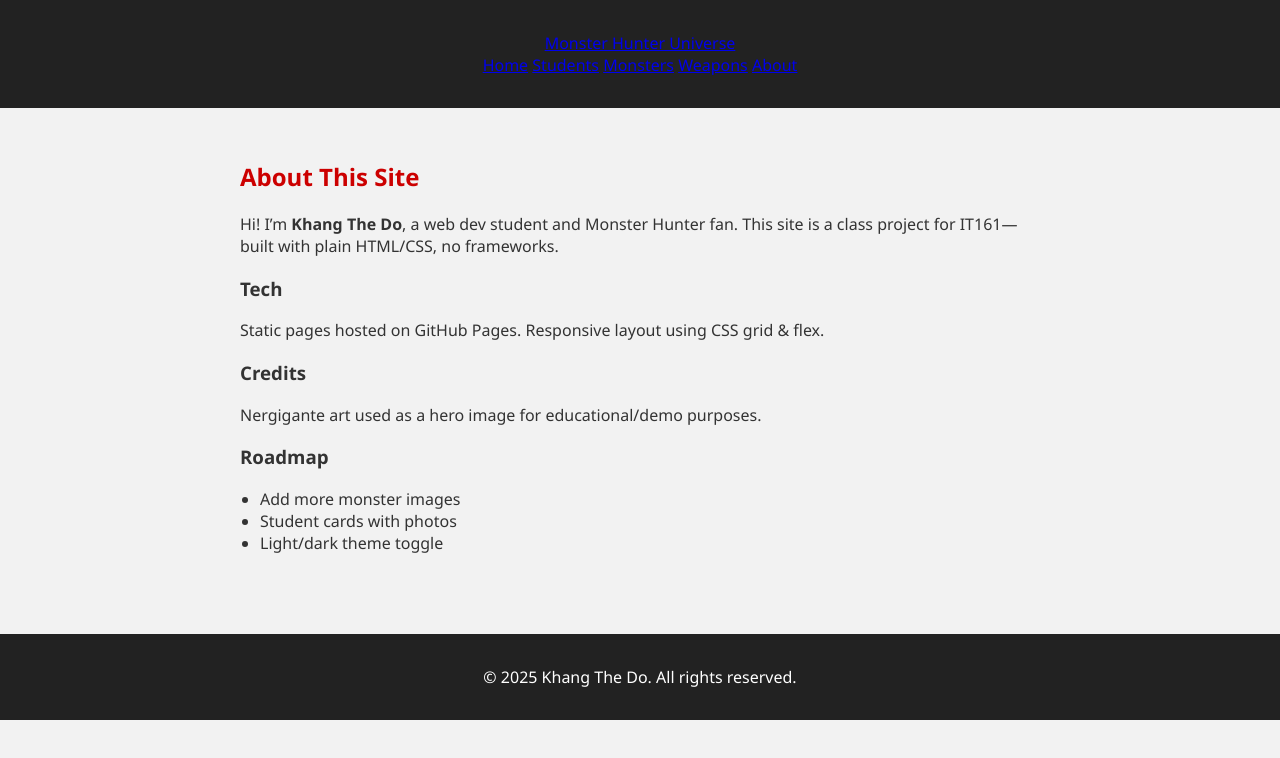
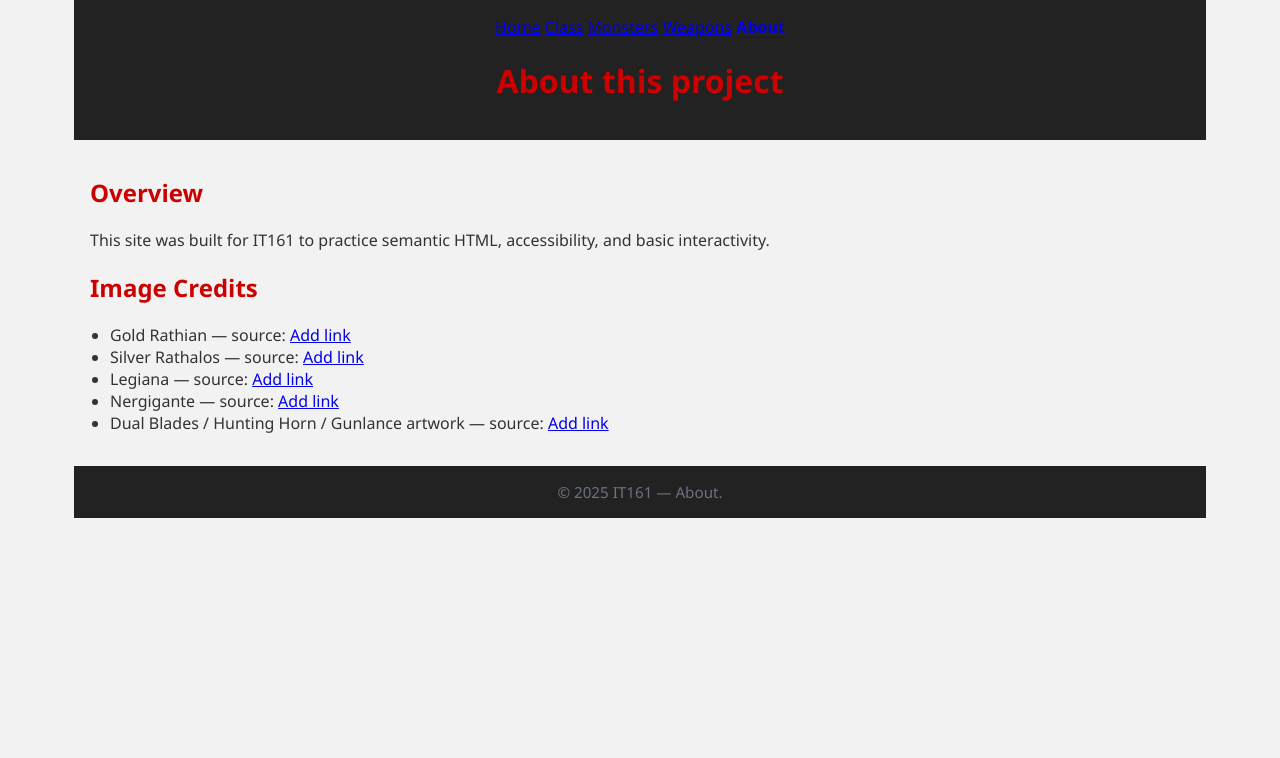
Before and after one commit to IT161-SUMMER25-2/IT161-SUMMER25-2.github.io, a plain HTML site: page about.html in a window 1280 px wide. Drawn offline with Linux system fonts and the light colour scheme.

Commit message:
Update about.html

```diff
--- a/about.html
+++ b/about.html
@@ -1,58 +1,59 @@
-<!DOCTYPE html>
+<!doctype html>
 <html lang="en">
 <head>
-  <meta charset="UTF-8" />
+  <meta charset="utf-8" />
   <meta name="viewport" content="width=device-width, initial-scale=1" />
-  <title>About — Monster Hunter Universe</title>
+  <title>IT161 — About</title>
   <link rel="stylesheet" href="styles.css" />
+  <link rel="icon" href="images/favicon.png">
+  <meta name="description" content="About this IT161 project with image credits and sources.">
+  <meta property="og:title" content="IT161 — About">
+  <meta property="og:description" content="Project overview and image credits.">
+  <meta property="og:type" content="website">
+  <meta property="og:url" content="https://it161-summer25-2.github.io/about.html">
+  <meta property="og:image" content="https://it161-summer25-2.github.io/images/SilverRathalos.jpg">
+  <style>
+    .page-wrap { max-width: 1100px; margin: 0 auto; padding: 16px; }
+    .skip-link{position:absolute;left:-9999px;top:auto;width:1px;height:1px;overflow:hidden}
+    .skip-link:focus{left:16px;top:16px;width:auto;height:auto;background:#111;color:#fff;padding:8px 12px;border-radius:8px;z-index:10000}
+    .site-nav a[aria-current="page"]{font-weight:700;text-decoration:underline;text-underline-offset:4px}
+  </style>
 </head>
 <body>
-  <header class="site-header">
-    <div class="container">
-      <a class="brand" href="index.html">Monster Hunter Universe</a>
-      <nav class="site-nav" aria-label="Main">
+  <a class="skip-link" href="#main">Skip to content</a>
+
+  <header class="page-wrap">
+    <nav class="site-nav" aria-label="Primary">
       <a href="index.html">Home</a>
-        <a href="class.html">Students</a>
+      <a href="class.html">Class</a>
       <a href="monsters.html">Monsters</a>
       <a href="weapons.html">Weapons</a>
-        <a href="about.html" class="active">About</a>
+      <a href="about.html" aria-current="page">About</a>
     </nav>
-    </div>
+    <h1>About this project</h1>
   </header>
 
-  <main class="container">
-    <section class="section">
-      <h1>About This Site</h1>
-      <p>
-        Hi! I’m <strong>Khang The Do</strong>, a web dev student and Monster Hunter fan.
-        This site is a class project for IT161—built with plain HTML/CSS, no frameworks.
-      </p>
+  <main id="main" class="page-wrap">
+    <section>
+      <h2>Overview</h2>
+      <p>This site was built for IT161 to practice semantic HTML, accessibility, and basic interactivity.</p>
     </section>
 
-    <section class="section grid-3">
-      <article class="card">
-        <h3>Tech</h3>
-        <p>Static pages hosted on GitHub Pages. Responsive layout using CSS grid & flex.</p>
-      </article>
-      <article class="card">
-        <h3>Credits</h3>
-        <p>Nergigante art used as a hero image for educational/demo purposes.</p>
-      </article>
-      <article class="card">
-        <h3>Roadmap</h3>
+    <!-- 5) Credits section -->
+    <section aria-labelledby="credits-heading" style="margin-top:20px;">
+      <h2 id="credits-heading">Image Credits</h2>
       <ul>
-          <li>Add more monster images</li>
-          <li>Student cards with photos</li>
-          <li>Light/dark theme toggle</li>
+        <li>Gold Rathian — source: <a href="#" rel="nofollow">Add link</a></li>
+        <li>Silver Rathalos — source: <a href="#" rel="nofollow">Add link</a></li>
+        <li>Legiana — source: <a href="#" rel="nofollow">Add link</a></li>
+        <li>Nergigante — source: <a href="#" rel="nofollow">Add link</a></li>
+        <li>Dual Blades / Hunting Horn / Gunlance artwork — source: <a href="#" rel="nofollow">Add link</a></li>
       </ul>
-      </article>
     </section>
   </main>
 
-  <footer class="site-footer">
-    <div class="container">
-      <p>&copy; 2025 Khang The Do. All rights reserved.</p>
-    </div>
+  <footer class="page-wrap" style="color:#6b7280;font-size:0.95rem;">
+    © 2025 IT161 — About.
   </footer>
 </body>
 </html>
```
Lines whose indentation alone changed are shown as unchanged.
